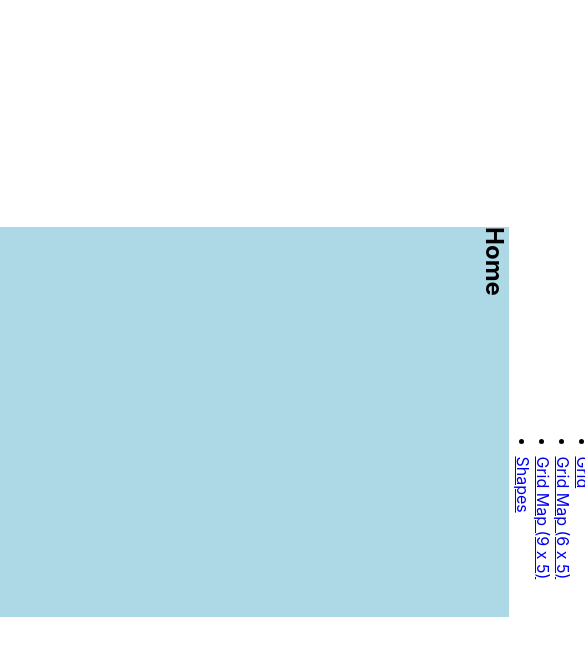
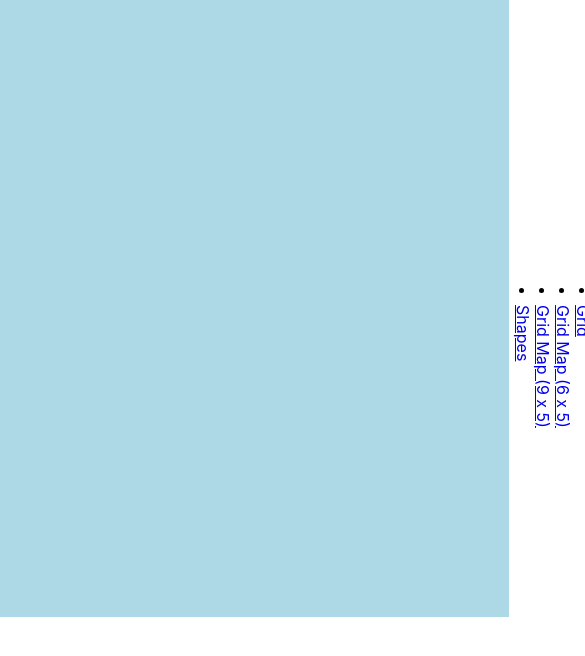
Before and after one commit to franco-ortega/css-sandbox, a React (Create React App) app: page / in a window 390 px wide. Shown: the top 656 px of the page, 585 px wide, since content can reach past the window. Built offline with nearby package versions, Linux system fonts and the light colour scheme.

Commit message:
revert orientation width to 100vh; update height to 100vw

```diff
--- a/src/components/app/App.css
+++ b/src/components/app/App.css
@@ -7,8 +7,8 @@
 
 @media only screen and (max-width: 900px) and (orientation: portrait) {
   html {
-    height: 100%;
-    width: 100%;
+    height: 100vw;
+    width: 100vh;
     transform: rotate(90deg);
   }
 }
```
